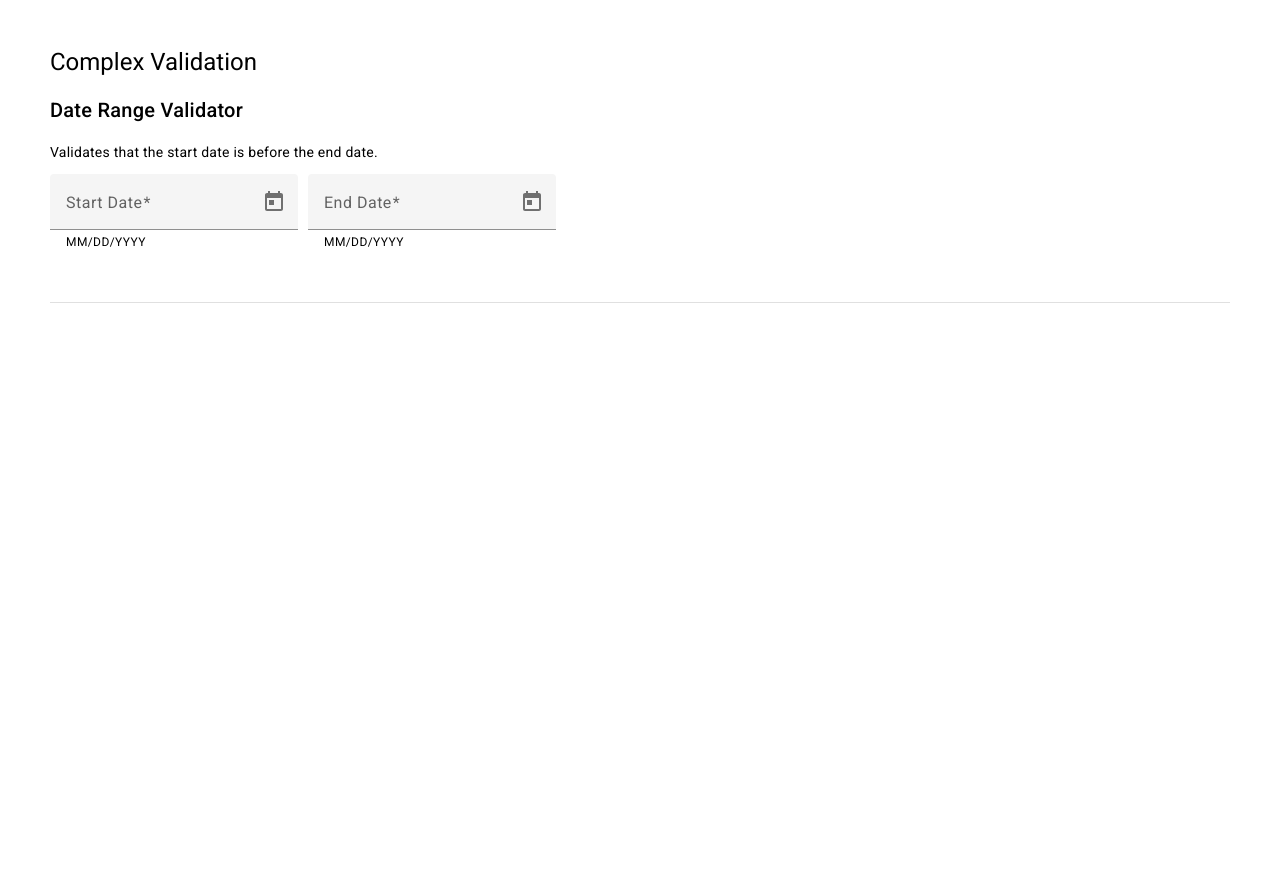
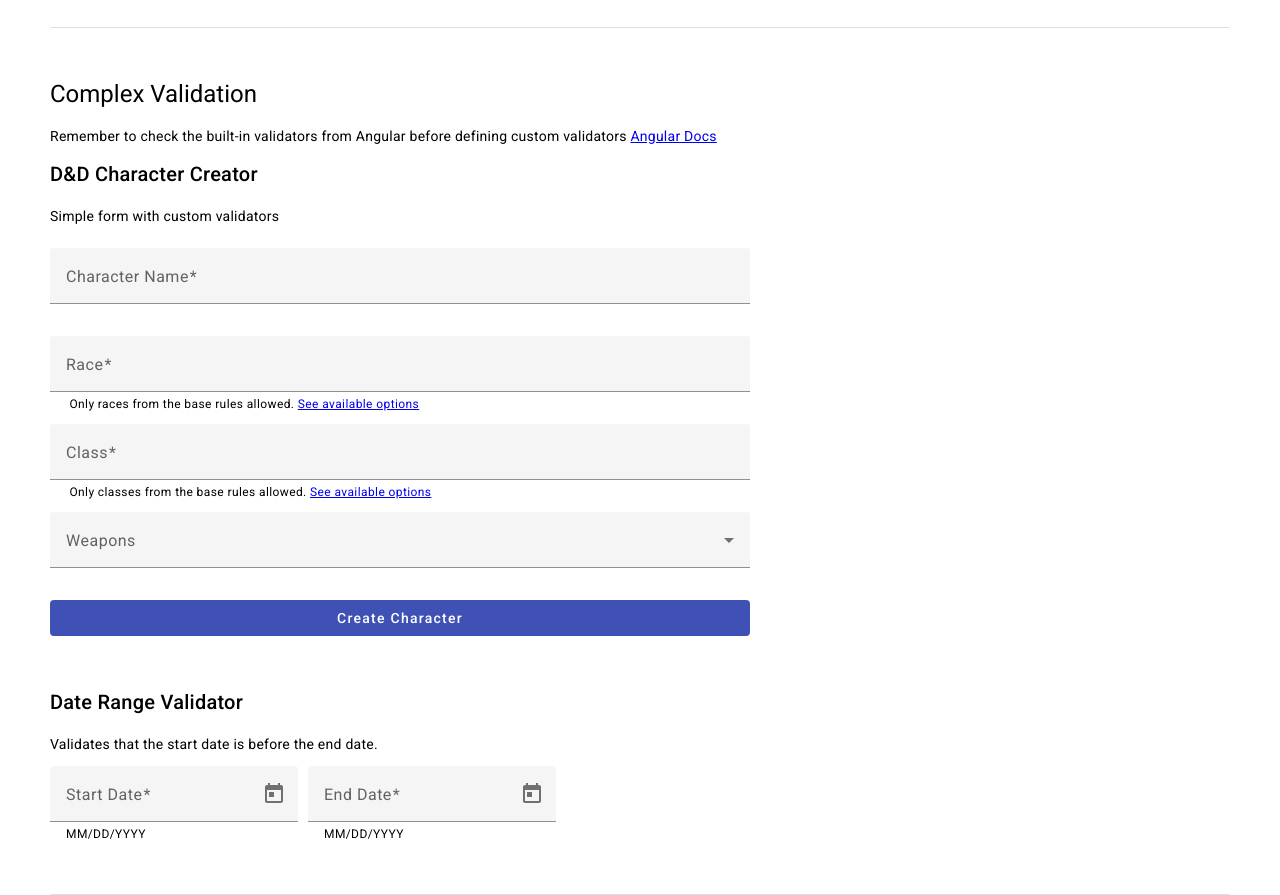
Before and after one commit to LadyKamille/reactive-form-examples, an Angular app: page / in a window 1280 px wide. Shown: the part 1140-2035 px from the top of the page. Before the commit the page ends 1443 px from the top, so only its background shows below. Built offline with nearby package versions, Linux system fonts and the light colour scheme.

Commit message:
Add custom validator examples

```diff
--- a/src/app/app.component.html
+++ b/src/app/app.component.html
@@ -4,11 +4,19 @@
 <mat-divider></mat-divider>
 
 <h1>Nested Form</h1>
+<p>Example passing form groups from parent to child components</p>
 <signup-form></signup-form>
 
 <mat-divider></mat-divider>
 
 <h1>Complex Validation</h1>
+<p>
+  Remember to check the built-in validators from Angular before defining custom validators
+  <a href="https://angular.io/api/forms/Validators" target="_blank">Angular Docs</a>
+</p>
+
+<custom-validator-class></custom-validator-class>
+
 <cross-field-validation></cross-field-validation>
 
 <mat-divider></mat-divider>
--- a/src/app/complex-validation/cross-field-validation/cross-field-validation.component.ts
+++ b/src/app/complex-validation/cross-field-validation/cross-field-validation.component.ts
@@ -1,6 +1,6 @@
 import { Component } from '@angular/core';
 import { FormControl, FormGroup, Validators } from '@angular/forms';
-import { DateForm, DateFormGroup } from '../interfaces';
+import { DateForm, DateFormGroup } from './interfaces';
 import { dateRangeValidator } from './validators';
 
 @Component({
--- a/src/app/complex-validation/cross-field-validation/validators.ts
+++ b/src/app/complex-validation/cross-field-validation/validators.ts
@@ -1,20 +1,4 @@
 import { AbstractControl, ValidationErrors, ValidatorFn } from '@angular/forms';
-import { DateForm } from '../interfaces';
-
-export class CustomValidators {
-  static dateRange(form: DateForm): ValidationErrors | null {
-    const startDate = form.controls.startDate.value;
-    const endDate = form.controls.endDate.value;
-
-    if (startDate && endDate) {
-      const isRangeValid = endDate.getTime() - startDate.getTime() > 0;
-
-      return isRangeValid ? null : { dateRange: true };
-    }
-
-    return null;
-  }
-}
 
 // Custom cross-field validator function
 // https://angular.io/guide/form-validation#cross-field-validation
--- /dev/null
+++ b/src/app/complex-validation/custom-validator-class/custom-validator-class.component.html
@@ -0,0 +1,70 @@
+<h2>D&D Character Creator</h2>
+<p>Simple form with custom validators</p>
+
+<form [formGroup]="form" (ngSubmit)="onSubmit()" class="-stacked">
+  <mat-form-field>
+    <mat-label>Character Name</mat-label>
+
+    <input matInput type="text" formControlName="name" />
+
+    <mat-error *ngIf="form.controls.name.hasError('required')">
+      Name is required.
+    </mat-error>
+
+    <mat-error *ngIf="form.controls.name.hasError('minlength')">
+      Name must be longer than 3 characters.
+    </mat-error>
+  </mat-form-field>
+
+  <mat-form-field>
+    <mat-label>Race</mat-label>
+
+    <input matInput type="text" formControlName="race" />
+
+    <mat-hint>
+      Only races from the base rules allowed.
+      <a href="https://www.dndbeyond.com/races" target="_blank">See available options</a>
+    </mat-hint>
+
+    <mat-error *ngIf="form.controls.race.hasError('required')">
+      Race is required.
+    </mat-error>
+    <mat-error *ngIf="form.controls.race.hasError('playersHandbookRace')">
+      You can only choose a class from the players handbook!
+    </mat-error>
+  </mat-form-field>
+
+  <mat-form-field>
+    <mat-label>Class</mat-label>
+
+    <input matInput type="text" formControlName="characterClass" />
+
+    <mat-hint>
+      Only classes from the base rules allowed.
+      <a href="https://www.dndbeyond.com/classes" target="_blank">See available options</a>
+    </mat-hint>
+
+    <mat-error *ngIf="form.controls.characterClass.hasError('required')">
+      Class is required.
+    </mat-error>
+    <mat-error *ngIf="form.controls.characterClass.hasError('playersHandbookClass')">
+      You can only choose a class from the players handbook!
+    </mat-error>
+    <mat-error *ngIf="form.controls.characterClass.hasError('warlockRejector')">
+      You probably want to play something else...
+    </mat-error>
+  </mat-form-field>
+
+  <mat-form-field>
+    <mat-label>Weapons</mat-label>
+    <mat-select formControlName="weapons" multiple>
+      <mat-option *ngFor="let weapons of weaponsList" [value]="weapons">{{weapons}}</mat-option>
+    </mat-select>
+
+    <mat-error *ngIf="form.controls.weapons.hasError('maxWeapons')">
+      Okay you're getting greedy now. 3 is more than enough.
+    </mat-error>
+  </mat-form-field>
+
+  <button mat-flat-button color="primary" type="submit">Create Character</button>
+</form>
--- /dev/null
+++ b/src/app/complex-validation/custom-validator-class/custom-validator-class.component.ts
@@ -0,0 +1,41 @@
+import { Component } from '@angular/core';
+import { FormBuilder, Validators } from '@angular/forms';
+import { CharacterForm, CharacterFormGroup } from './interfaces';
+import { CharacterFormValidators, WEAPONS_LIST } from './validators';
+
+@Component({
+  selector: 'custom-validator-class',
+  templateUrl: './custom-validator-class.component.html',
+  styleUrls: ['./custom-validator-class.component.scss'],
+})
+export class CustomValidatorClassComponent {
+  readonly weaponsList: string[] = WEAPONS_LIST;
+
+  form: CharacterForm = this.fb.group<CharacterFormGroup>({
+    name: this.fb.nonNullable.control('', {
+      validators: [Validators.required, Validators.minLength(3)],
+    }),
+    race: this.fb.nonNullable.control('', {
+      validators: [
+        Validators.required,
+        CharacterFormValidators.playersHandbookRace,
+      ],
+    }),
+    characterClass: this.fb.nonNullable.control('', {
+      validators: [
+        Validators.required,
+        CharacterFormValidators.playersHandbookClass,
+        CharacterFormValidators.warlockRejector,
+      ],
+    }),
+    weapons: this.fb.control([], {
+      validators: [CharacterFormValidators.maxWeapons],
+    }),
+  });
+
+  constructor(private fb: FormBuilder) {}
+
+  onSubmit(): void {
+    console.log(this.form.value);
+  }
+}
--- /dev/null
+++ b/src/app/complex-validation/custom-validator-class/interfaces.ts
@@ -0,0 +1,10 @@
+import { FormControl, FormGroup } from '@angular/forms';
+
+export type CharacterForm = FormGroup<CharacterFormGroup>;
+
+export interface CharacterFormGroup {
+  name: FormControl<string>;
+  characterClass: FormControl<string>;
+  race: FormControl<string>;
+  weapons: FormControl<Array<string> | null>;
+}
--- /dev/null
+++ b/src/app/complex-validation/custom-validator-class/validators.ts
@@ -0,0 +1,70 @@
+import { AbstractControl, ValidationErrors } from '@angular/forms';
+
+const BASE_CLASSES = [
+  'barbarian',
+  'bard',
+  'cleric',
+  'druid',
+  'fighter',
+  'monk',
+  'paladin',
+  'ranger',
+  'rogue',
+  'sorcerer',
+  'warlock',
+  'wizard',
+];
+
+const BASE_RACES = [
+  'dragonborn',
+  'dwarf',
+  'elf',
+  'gnome',
+  'half-elf',
+  'halfling',
+  'half-orc',
+  'human',
+  'tiefling',
+];
+
+export const WEAPONS_LIST = [
+  'club',
+  'dagger',
+  'great club',
+  'hand axe',
+  'javelin',
+  'light hammer',
+  'mace',
+];
+
+export class CharacterFormValidators {
+  static playersHandbookClass(
+    control: AbstractControl
+  ): ValidationErrors | null {
+    return BASE_CLASSES.includes(control.value.toLowerCase())
+      ? null
+      : { playersHandbookClass: true };
+  }
+
+  static warlockRejector(control: AbstractControl): ValidationErrors | null {
+    if (control.value.toLowerCase() === 'warlock') {
+      return { warlockRejector: true };
+    }
+    return null;
+  }
+
+  static playersHandbookRace(
+    control: AbstractControl
+  ): ValidationErrors | null {
+    return BASE_RACES.includes(control.value.toLowerCase())
+      ? null
+      : { playersHandbookRace: true };
+  }
+
+  static maxWeapons(control: AbstractControl): ValidationErrors | null {
+    if (control.value.length > 3) {
+      return { maxWeapons: true };
+    }
+    return null;
+  }
+}
```
Also changed, not shown: src/app/complex-validation/complex-validation.module.ts (+7 -2 lines), src/app/complex-validation/cross-field-validation/interfaces.ts (renamed from src/app/complex-validation/interfaces.ts), src/app/complex-validation/custom-validator-class/custom-validator-class.component.scss (added), 1 other file (tests, documents, lock files or other folders).
